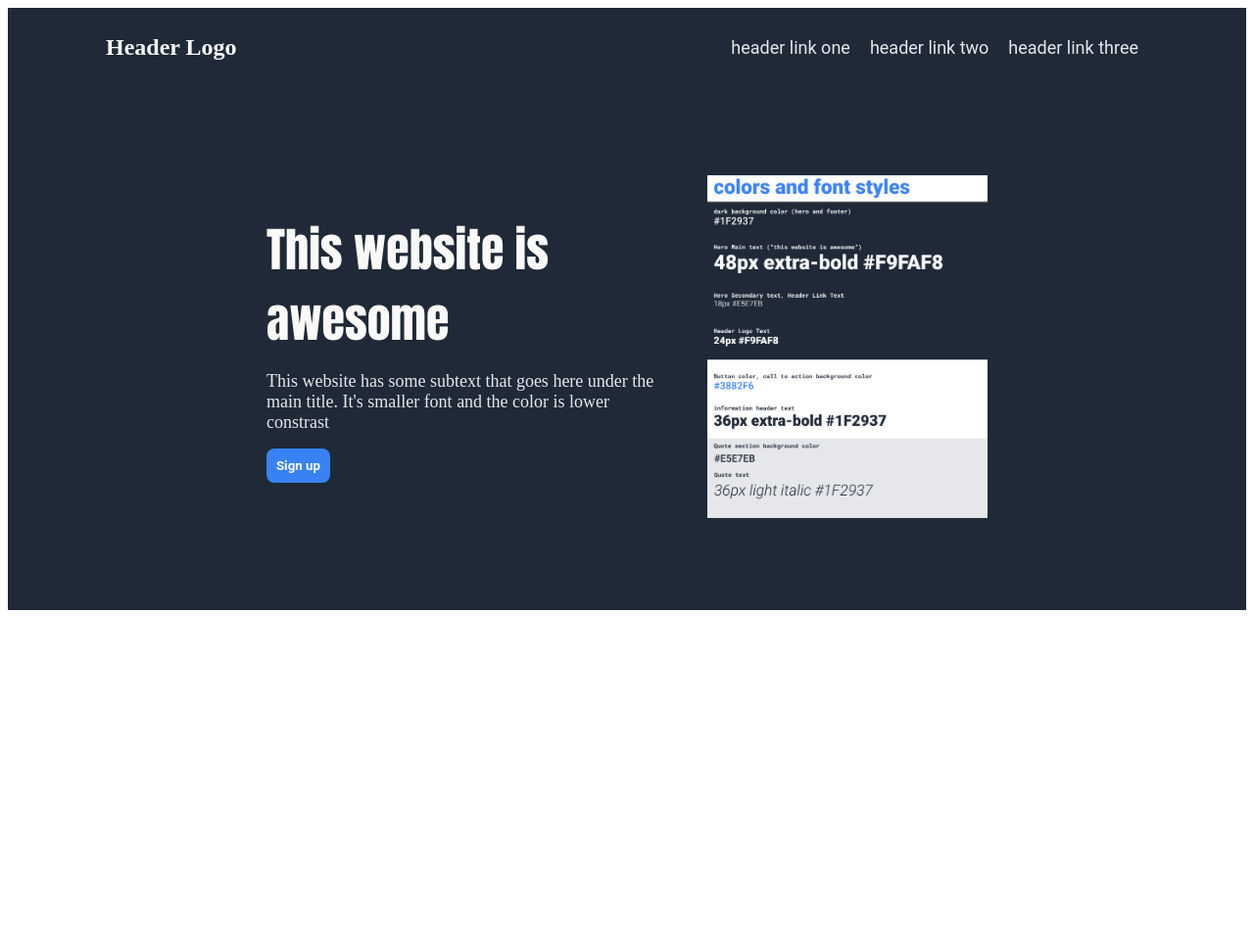
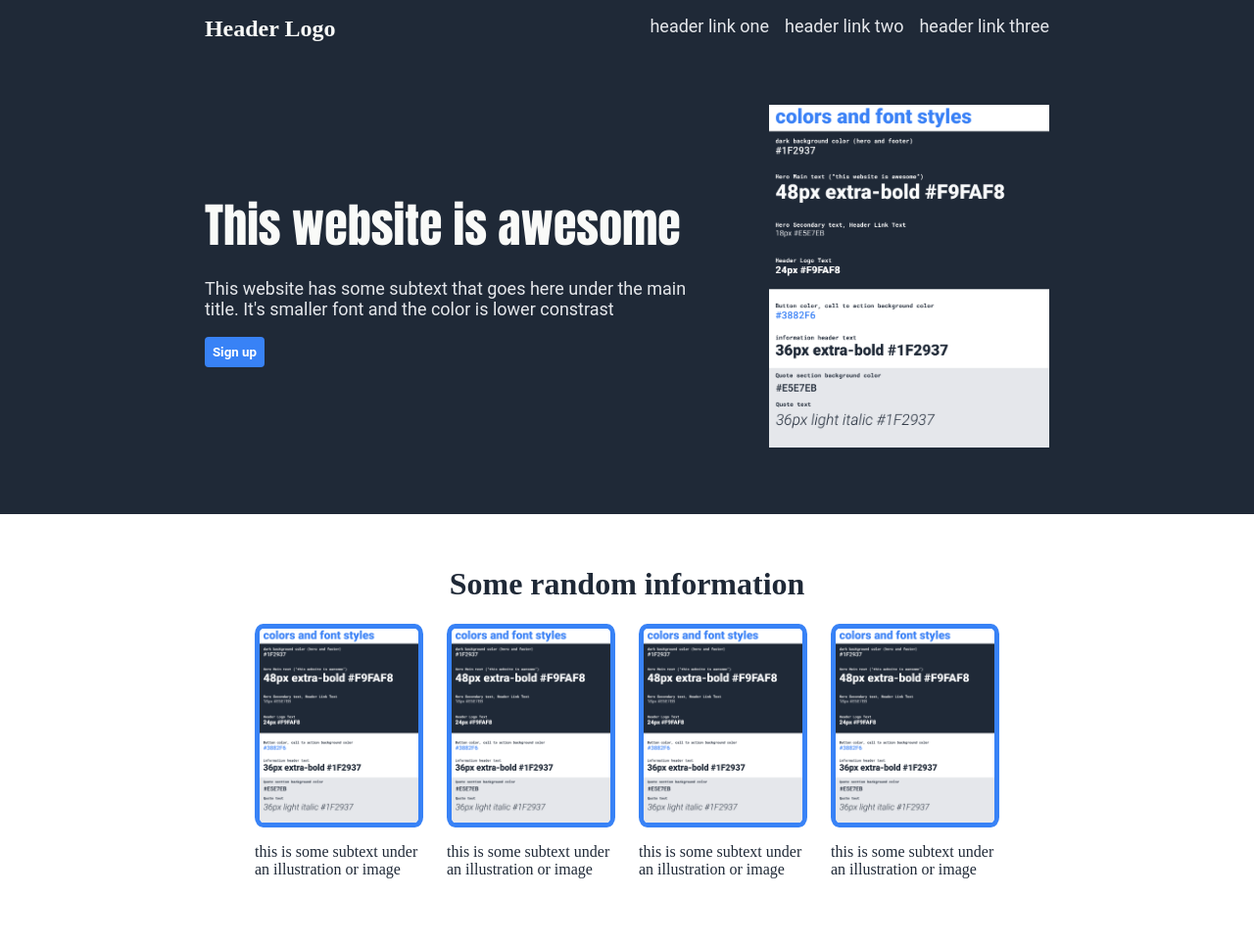
Before and after one commit to sekian/the-odin-project, a plain HTML site: page index.html in a window 1280 px wide. Shown: the top 964 px of the page at 98% size. Before the commit the page ends 800 px from the top, so only its background shows below. Drawn offline with Linux system fonts and the light colour scheme.

Commit message:
landing page draft

```diff
--- a/index.html
+++ b/index.html
@@ -8,7 +8,10 @@
     <title>Document</title>
 </head>
 <body>
-    <div class="section dark first">
+    <!-- Navigation bar and Main content -->
+    <div class="global-container">
+        <div class="main-container dark">
+            <div class="section-1">
                 <div class="header">
                     <div class="header-logo">Header Logo</div>
                     <div class="header-links">
@@ -17,32 +20,68 @@
                         <a href="#">header link three</a>
                     </div>
                 </div>
-            <div class="hero">
-                <div class="hero-content">
+                <div class="main-content">
+                    <div class="main-info">
                         <div class="main-text">This website is awesome</div>
-                    <div class="secondary-text">This website has some subtext that goes here under the main title. It's smaller font and the color is lower constrast</div>
+                        <p class="secondary-text">This website has some subtext that goes here under the main title. It's smaller font and the color is lower constrast</p>
                         <button>Sign up</button>
                     </div>
-                <div class="hero-image">
+                    <div class="main-image">
                         <img src="colors_and_stuff.png" alt="Placeholder image">
                     </div>
                 </div>
             </div>
-
-    <div class="section">
-
+        </div>
+        <div class="info-container white">
+            <div class="section-2">
+                <div class="info-text">
+                    <h1>Some random information</h1>
+                </div>
+                <div class="cards">
+                    <div class="card">
+                        <img src="colors_and_stuff.png" alt="card">
+                        <div>this is some subtext under an illustration or image</div>
+                    </div>
+                    <div class="card">
+                        <img src="colors_and_stuff.png" alt="card">
+                        <div>this is some subtext under an illustration or image</div>
+                    </div>
+                    <div class="card">
+                        <img src="colors_and_stuff.png" alt="card">
+                        <div>this is some subtext under an illustration or image</div>
+                    </div>
+                    <div class="card">
+                        <img src="colors_and_stuff.png" alt="card">
+                        <div>this is some subtext under an illustration or image</div>
+                    </div>
+                </div>
+            </div>
+        </div>
+        <div class="quote-container gray">
+            <div class="section-3">
+                <div class="quote-content">
+                    <p class="quote-text">This is an inspiring quote, or a testimonial from a customer. Maybe it's just filling up space, or maybe people will actually read it. Who knows? All I know is that it looks nice.</p>
+                    <div class="quote-person">- Thor, God of Thunder</div>
+                </div>
+            </div>
+        </div>
+        <!-- Call to action -->
+        <div class="call-action">
+            <div class="section-4">
+                <div class="action-content">
+                    <div class="action-left">
+                        <h2>Call to action! It's time!</h6>
+                        <div class="action-text">Sign up to the product by clicking that button right over there!</div>
+                    </div>
+                    <button class="sign-up">Sign up</button>
+                </div>
+            </div>
         </div>
 
-    <div class="section">
-
+        <!-- Footer -->
+        <div class="footer">
+            <p>Copyright &copy; The Odin Project 2021</p>
         </div>
-
-    <div class="section">
-
-    </div>
-
-    <div class="footer">
-
     </div>
 </body>
 </html>
--- a/styles.css
+++ b/styles.css
@@ -1,13 +1,13 @@
 body {
     display: flex;
     flex-direction: column;
+    margin: 0;
 }
 
 .dark {
     background-color: #1F2937;
     color: white;
 }
-
 .light {
     background-color: white;
 }
@@ -15,86 +15,194 @@ body {
     background-color: #E5E7EB;
 }
 
-a {
-    text-decoration: none;
-    color: white;
+
+/* Navigation bar and Main content */
+
+.main-container {
+    display: flex;
+    flex-direction: column;
+    justify-content: center;
+    align-items: center;
+    padding: 16px 16px 64px 16px;
+}
+
+.section-1 {
+    display: flex;
+    flex-direction: column;
+    gap: 64px;
 }
 
 .header {
     display: flex;
     justify-content: space-between;
-    padding: 20px 0px 20px 100px;
-    align-items: center;
     color: #F9FAF8;
-    padding: 20px 0px 20px 100px;
-    align-items: center;
 }
 
 .header-links {
     display: flex;
-    margin-left: auto;
-    padding: 0px 100px 0px 0px;
+    gap: 16px;
 }
 
+.main-content .secondary-text,
 .header-links a {
+    font-size: 18px;
+    color: #E5E7EB;
     text-decoration: none;
-    color: #E5E7EB;
-    font-size: 18px;
-    padding: 10px;
     font-family: 'Roboto', arial;
 }
 
 .header-logo {
-    margin-right: auto;
     font-size: 24px;
     font-weight: bold;
 }
 
-.hero {
+.main-content {
     display: flex;
     color: #F9FAF8;
     background-color: #1F2937;
+    justify-content: space-between;
     align-items: center;
-    justify-content: center;
-    padding: 90px;
+    gap: 64px;
 }
 
-.hero-content {
+.main-content .main-info {
     display: flex;
     flex-direction: column;
     text-align: left;
-    margin-right: 50px;
-    /* flex-basis: 400px; */
-    max-width: 400px;
+    max-width: 512px;
     align-items: flex-start;
-    gap: 16px;
 }
 
-.hero-content .main-text {
+.main-content .main-text {
     color: #F9FAF8;
     font-size: 48px;
     font-weight: bolder;
-    font-family: Impact, Haettenschweiler, 'Arial Narrow Bold', sans-serif;
+    font-family: Impact, 'Arial Narrow Bold', sans-serif;
 }
 
-.hero-image img {
+.main-content .main-image img {
     width: auto;
     height: 350px;
 }
 
-.hero-content .secondary-text,
-.header-links {
-    font-size: 18px;
-    color: #E5E7EB;
-}
-
-.hero button {
+button {
     text-align: center;
     border: none;
     background: #3882f6;
-    padding: 10px;
-    border-radius: 8px;
+    padding: 8px;
+    border-radius: 4px;
     color: white;
     font-family: 'Roboto', arial;
     font-weight: bold;
 }
+
+/* Information cards */
+
+.cards {
+    display: flex;
+    justify-content: space-between;
+    align-items: center;
+    flex-wrap: wrap;
+    gap: 24px;
+}
+
+.card {
+    display: flex;
+    flex-direction: column;
+    gap: 16px;
+    width: 172px;
+}
+
+.card img {
+    width: auto;
+    border-radius: 5%;
+    border: 5px solid #3882f6;
+}
+
+.card div {
+    color:#1F2937
+}
+
+h1 {
+    text-align: center;
+    color: #1F2937;
+}
+
+.section-1, .section-2 {
+    max-width: 1280px;
+}
+
+.section-2,
+.info-container,
+.quote-content,
+.section-3,
+.call-action {
+    display: flex;
+    flex-direction: column;
+    align-items: center;
+    justify-content: center;
+    align-items: center;
+    padding: 16px 16px 64px 16px;
+}
+
+/* Quote */
+
+.quote-content {
+    display: flex;
+    flex-direction: column;
+    max-width: 1024px;
+}
+
+.quote-text {
+    font-size: 36px;
+    font-style: italic;
+    color: #1F2937;
+}
+
+.quote-person {
+    align-self: flex-end;
+    font-weight: bold;
+    color: #1F2937
+}
+
+/* Call to action */
+
+.section-4 {
+    background-color: #3882f6;
+    color:white;
+    border-radius: 12px;
+    padding: 32px;
+}
+
+.action-content {
+    display: flex;
+    gap: 64px;
+    justify-content: center;
+    align-items: center;
+}
+
+.sign-up {
+    border-color: white;
+    border: 2px solid white;
+    min-width: 100px;
+}
+
+.action-text {
+    font-size: medium;
+}
+
+.action-left {
+    display: flex;
+    flex-direction: column;
+}
+
+/* Footer */
+
+.footer {
+    display: flex;
+    align-items: center;
+    justify-content: center;
+    background-color: #1f2937;
+    height: 15%;
+    color: white;
+}
```
Lines whose indentation alone changed are shown as unchanged.
